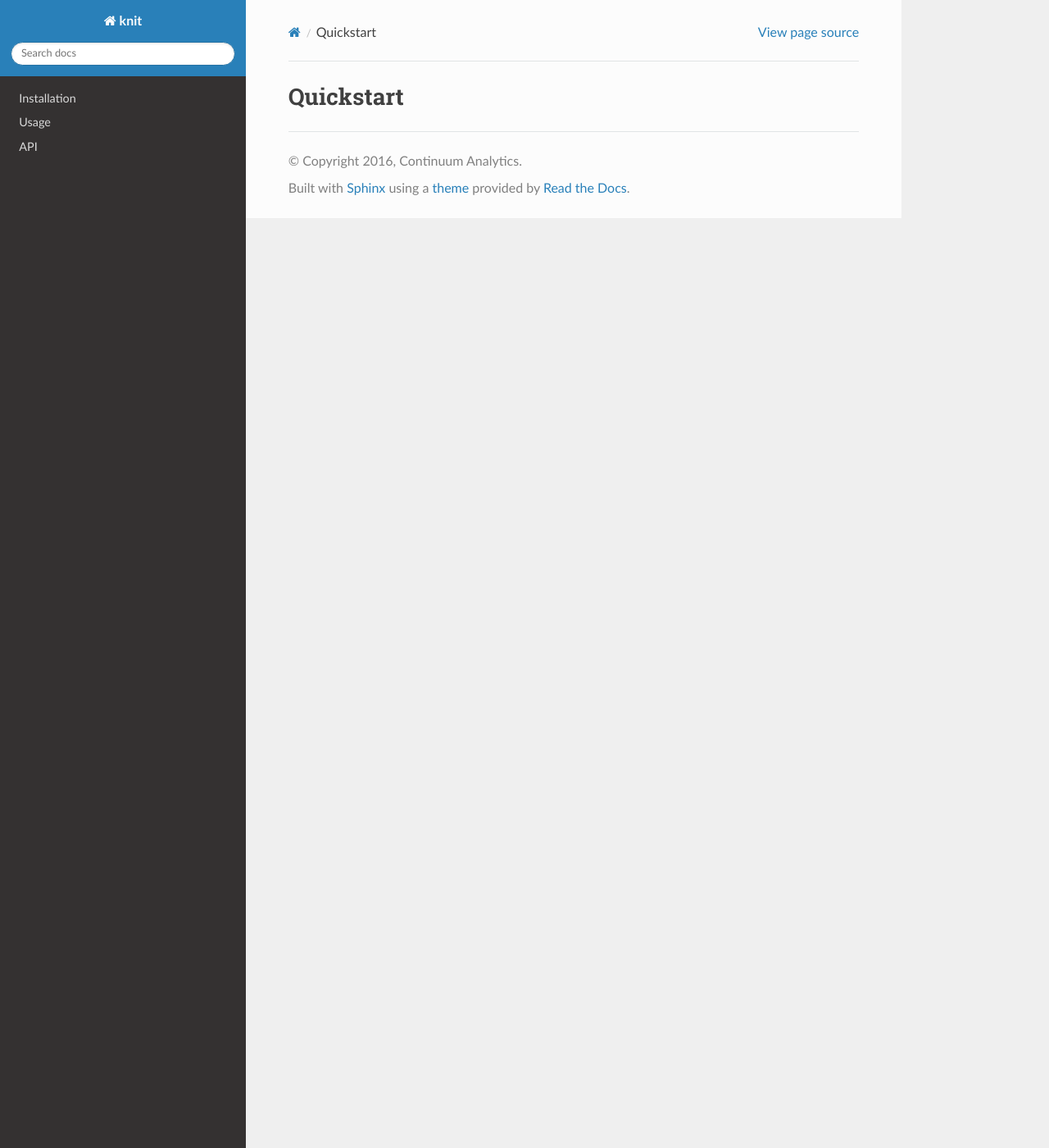
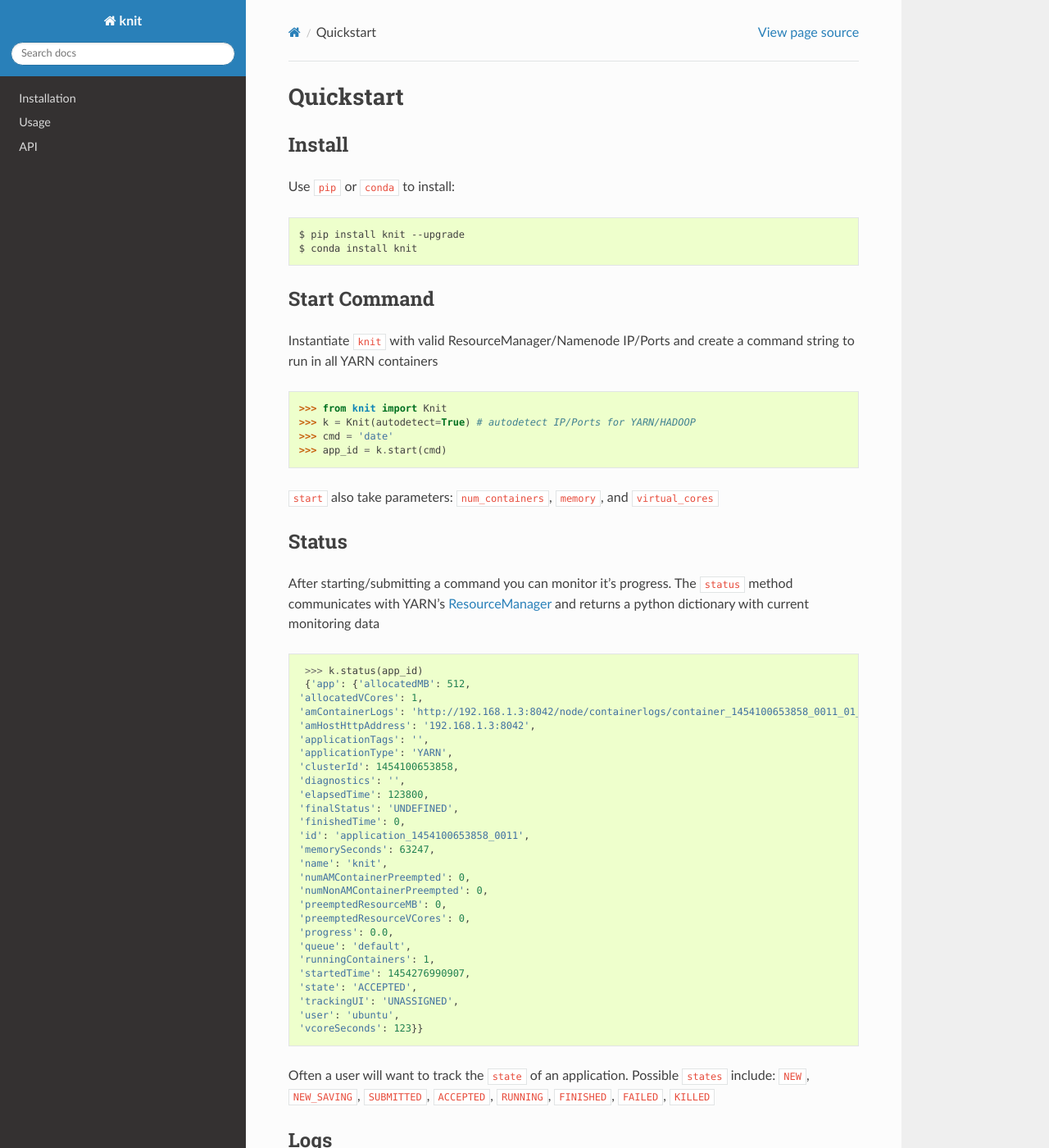
Before and after one commit to dask/knit, a Sphinx documentation site: the page built from docs/source/quickstart.rst, in a window 1280 px wide and 1400 px high. Shown: the whole window at 82% size. Built offline with Sphinx 7.4.7 and the Read the Docs theme 2.0.0, drawn with Linux system fonts in a browser that asks for light colours; some of the changed text lies outside the part shown.

Commit message:
doc updates

```diff
--- a/docs/source/quickstart.rst
+++ b/docs/source/quickstart.rst
@@ -1,2 +1,113 @@
 Quickstart
 ----------
+
+Install
+~~~~~~~
+
+Use ``pip`` or ``conda`` to install::
+
+   $ pip install knit --upgrade
+   $ conda install knit
+
+Start Command
+~~~~~~~~~~~~~
+
+Instantiate ``knit`` with valid ResourceManager/Namenode IP/Ports and create a command string to run in
+all YARN containers
+
+.. code-block:: python
+
+   >>> from knit import Knit
+   >>> k = Knit(autodetect=True) # autodetect IP/Ports for YARN/HADOOP
+   >>> cmd = 'date'
+   >>> app_id = k.start(cmd)
+
+``start`` also take parameters: ``num_containers``, ``memory``, and ``virtual_cores``
+
+Status
+~~~~~~
+
+After starting/submitting a command you can monitor it's progress.  The ``status`` method communicates with YARN's
+`ResourceManager`_ and returns a python dictionary with current monitoring data
+
+.. code-block:: python
+
+   >>> k.status(app_id)
+   {'app': {'allocatedMB': 512,
+  'allocatedVCores': 1,
+  'amContainerLogs': 'http://192.168.1.3:8042/node/containerlogs/container_1454100653858_0011_01_000001/ubuntu',
+  'amHostHttpAddress': '192.168.1.3:8042',
+  'applicationTags': '',
+  'applicationType': 'YARN',
+  'clusterId': 1454100653858,
+  'diagnostics': '',
+  'elapsedTime': 123800,
+  'finalStatus': 'UNDEFINED',
+  'finishedTime': 0,
+  'id': 'application_1454100653858_0011',
+  'memorySeconds': 63247,
+  'name': 'knit',
+  'numAMContainerPreempted': 0,
+  'numNonAMContainerPreempted': 0,
+  'preemptedResourceMB': 0,
+  'preemptedResourceVCores': 0,
+  'progress': 0.0,
+  'queue': 'default',
+  'runningContainers': 1,
+  'startedTime': 1454276990907,
+  'state': 'ACCEPTED',
+  'trackingUI': 'UNASSIGNED',
+  'user': 'ubuntu',
+  'vcoreSeconds': 123}}
+
+Often a user will want to track the ``state`` of an application.  Possible ``states`` include: ``NEW``,
+``NEW_SAVING``, ``SUBMITTED``, ``ACCEPTED``, ``RUNNING``, ``FINISHED``, ``FAILED``, ``KILLED``
+
+Logs
+~~~~
+
+Users can retrieve log data directly from a running Application Master::
+
+
+   >>> k.logs(app_id)
+
+Or if log aggregation is enabled with YARN user can retrieve the log data stored in HDFS.  Note:
+aggregated log data is only available **after** the application has finished or been terminated::
+
+   >>> k.logs(app_id, shell=True)
+
+
+Kill
+~~~~
+
+When you need to stop an application from executing immediately, users can use the ``kill`` method:
+
+::
+
+   >>> k.kill(app_id)
+
+
+Python Applications
+~~~~~~~~~~~~~~~~~~~
+
+A simple Python based application
+
+.. code-block:: python
+
+   from knit import Knit
+   k = Knit()
+
+   cmd = 'python -c "import sys; print(sys.version_info); import random; print(str(random.random()))"'
+   app_id = k.start(cmd, num_containers=2)
+
+A long running Python application
+
+.. code-block:: python
+
+   from knit import Knit
+   k = Knit()
+
+   cmd = 'python -m SimpleHTTPServer'
+   app_id = k.start(cmd, num_containers=2)
+
+.. _ResourceManager: https://hadoop.apache.org/docs/current/hadoop-yarn/hadoop-yarn-site/ResourceManagerRest.html
```
Also changed, not shown: docs/source/api.rst (+5 -4 lines), docs/source/index.rst (+13 -10 lines), docs/source/install.rst (+12 -0 lines), docs/source/usage.rst (+56 -15 lines).
